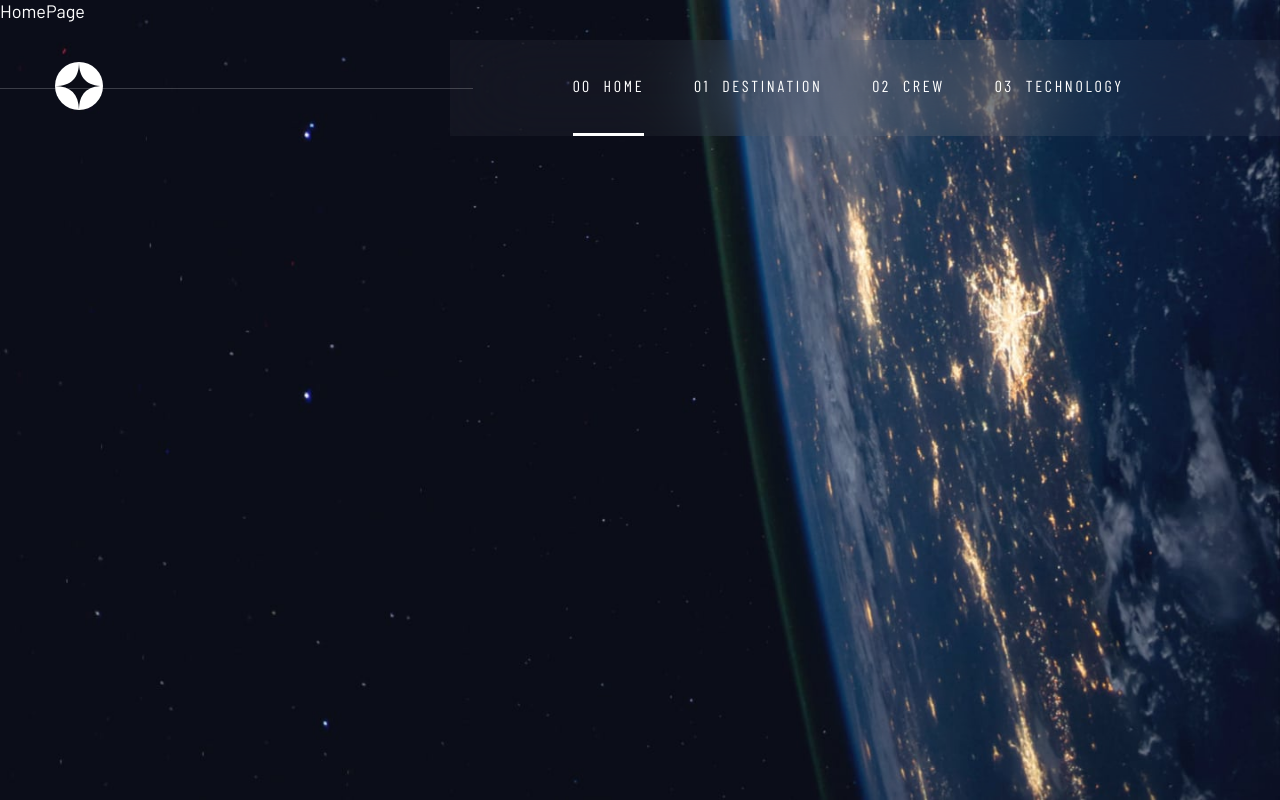
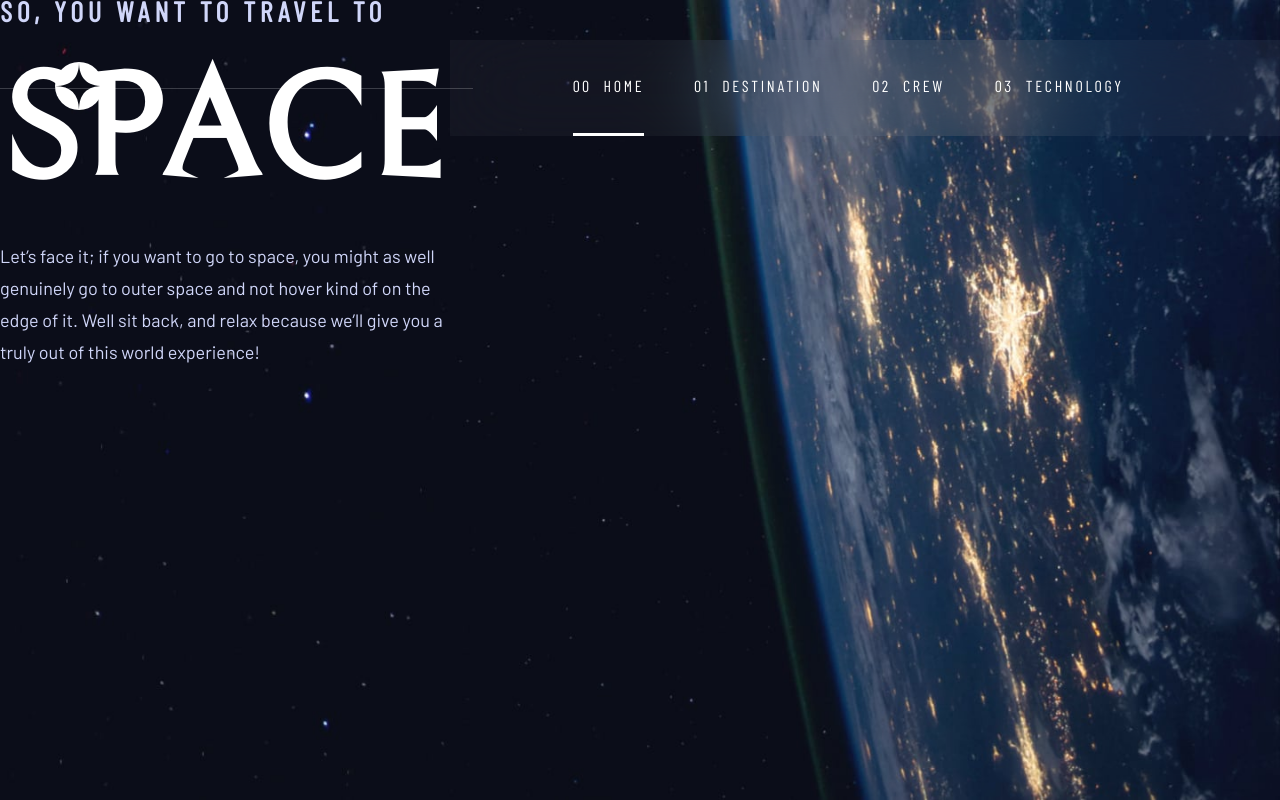
Before and after one commit to ElieB77/space_tourism, a Next.js app in the folder space_tourism/: page / in a window 1280 px wide. Built offline with nearby package versions, Linux system fonts and the light colour scheme.

Commit message:
Add TextBlock component

```diff
--- a/space_tourism/src/app/_assets/data.json
+++ b/space_tourism/src/app/_assets/data.json
@@ -26,9 +26,9 @@
     }
   ],
   "home": {
-    "first": "so, you want to travel to",
-    "second": "space",
-    "third": "Let’s face it; if you want to go to space, you might as well genuinely go to outer space and not hover kind of on the edge of it. Well sit back, and relax because we’ll give you a truly out of this world experience!"
+    "first-line": "so, you want to travel to",
+    "second-line": "space",
+    "third-line": "Let’s face it; if you want to go to space, you might as well genuinely go to outer space and not hover kind of on the edge of it. Well sit back, and relax because we’ll give you a truly out of this world experience!"
   },
   "destinations": [
     {
--- /dev/null
+++ b/space_tourism/src/app/_components/atoms/TextBlock/index.tsx
@@ -0,0 +1,17 @@
+import "@/app/_styles/components/_text-block.scss";
+
+interface TextBlockProps {
+  firstLine?: any;
+  secondLine?: any;
+  thirdLine?: any;
+}
+
+export const TextBlock = (props: TextBlockProps) => {
+  return (
+    <div className="__text_block">
+      {props.firstLine}
+      {props.secondLine}
+      {props.thirdLine}
+    </div>
+  );
+};
--- a/space_tourism/src/app/_components/pages/HomePage/index.tsx
+++ b/space_tourism/src/app/_components/pages/HomePage/index.tsx
@@ -1,3 +1,15 @@
+import { TextBlock } from "../../atoms/TextBlock";
+import data from "@/app/_assets/data.json";
+import "@/app/_styles/components/_home-page.scss";
+
 export const HomePage = () => {
-  return <div>HomePage</div>;
+  return (
+    <div className="__home_page">
+      <TextBlock
+        firstLine={<h4>{data.home["first-line"]}</h4>}
+        secondLine={<h1>{data.home["second-line"]}</h1>}
+        thirdLine={<p>{data.home["third-line"]}</p>}
+      />
+    </div>
+  );
 };
--- a/space_tourism/src/app/_styles/base/_typography.scss
+++ b/space_tourism/src/app/_styles/base/_typography.scss
@@ -16,9 +16,22 @@ h5,
 }
 
 h4,
+h2,
 .button,
-.nav_link {
+.nav_link,
+.sub_h1,
+h1 {
   text-transform: uppercase;
+}
+
+h4,
+.button {
+  font-size: 32px;
+}
+
+h4,
+p {
+  color: $bright;
 }
 
 h1 {
@@ -33,9 +46,8 @@ h3 {
   font-size: 56px;
 }
 
-h4,
-.button {
-  font-size: 32px;
+h4 {
+  letter-spacing: 4.7px;
 }
 
 h5 {
--- /dev/null
+++ b/space_tourism/src/app/_styles/components/_home-page.scss
@@ -0,0 +1,5 @@
+.__home_page {
+  & h1 {
+    margin: 20px 0;
+  }
+}
--- /dev/null
+++ b/space_tourism/src/app/_styles/components/_text-block.scss
@@ -0,0 +1,13 @@
+@use "../base/typography" as *;
+@use "../abstracts/variables" as *;
+
+.__text_block {
+  width: fit-content;
+  & h4 {
+    @extend .sub_h1;
+    font-family: $barlow-condensed;
+  }
+  & p {
+    width: 444px;
+  }
+}
```
